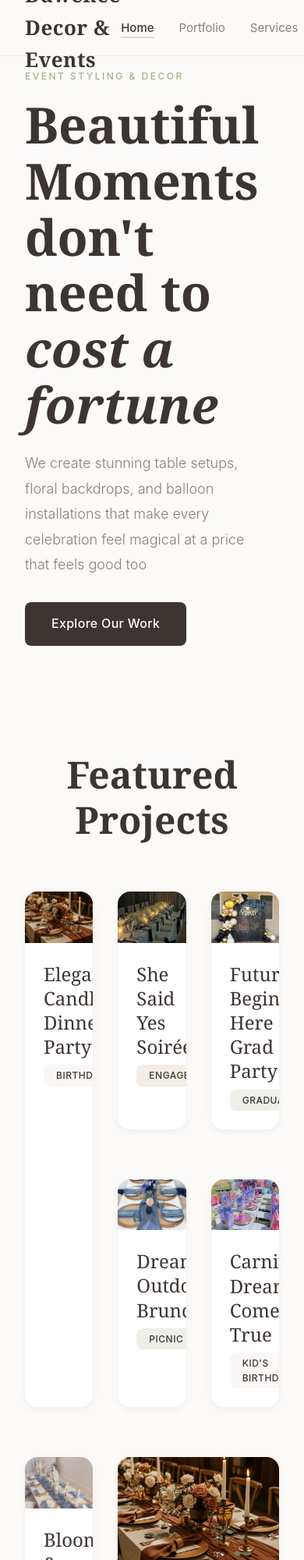
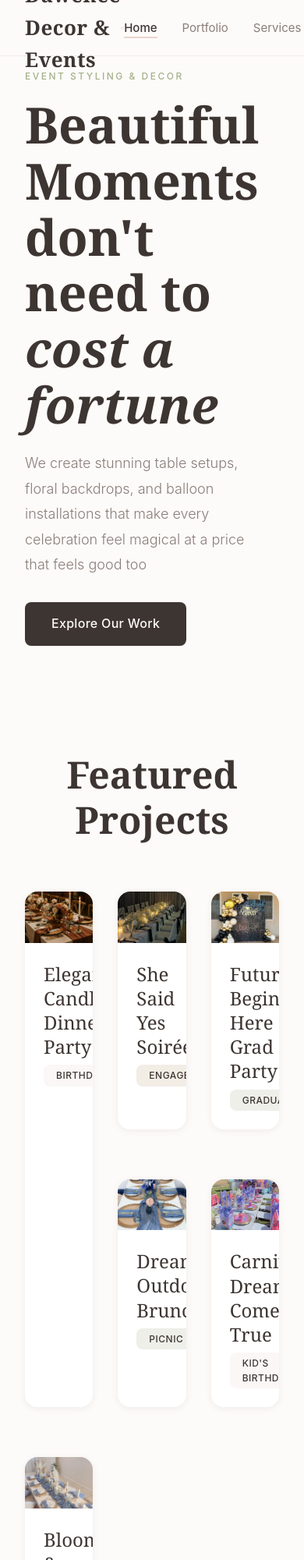
Before and after one commit to edubew/dawenee, a React (Vite) app: page / in a window 390 px wide. Shown: the top 2000 px of the page at 78% size. Built offline with nearby package versions, Linux system fonts and the light colour scheme.

Commit message:
Add mobile menu

```diff
--- a/src/components/Navbar/Navbar.jsx
+++ b/src/components/Navbar/Navbar.jsx
@@ -1,17 +1,43 @@
-import React from "react";
+import React, { useState } from "react";
 import { Link, useLocation } from "react-router-dom";
 import "./Navbar.scss";
 
 function Navbar() {
   const location = useLocation(); //Gets current url path
   const isActive = (path) => location.pathname === path;
+
+  const [mobileMenuOpen, setmobileMenuOpen] = useState(false);
+
+  // Toggle mobile menu
+  const toggleMobileMenu = () => {
+    setmobileMenuOpen(!mobileMenuOpen);
+  };
+
+  // Close menu when Link is clicked
+  const handleLinkClick = () => {
+    setmobileMenuOpen(false);
+  };
+
   return (
     <nav className="navbar">
       <div className="container navbar__inner">
         <Link to="/" className="navbar__logo">
           Dawenee Decor & Events
         </Link>
-        <ul className="navbar__links">
+
+        <button
+          className={`navbar__hamburger ${mobileMenuOpen ? "navbar__hamburger--open" : ""}`}
+          onClick={toggleMobileMenu}
+          aria-label="Toggle menu"
+        >
+          <span></span>
+          <span></span>
+          <span></span>
+        </button>
+
+        <ul
+          className={`navbar__links ${mobileMenuOpen ? "navbar__links--open" : ""}`}
+        >
           <li>
             <Link
               to="/"
@@ -20,6 +46,7 @@ function Navbar() {
                   ? "navbar__link navbar__link--active"
                   : "navbar__link"
               }
+              onClick={handleLinkClick}
             >
               Home
             </Link>
@@ -32,6 +59,7 @@ function Navbar() {
                   ? "navbar__link navbar__link--active"
                   : "navbar__link"
               }
+              onClick={handleLinkClick}
             >
               Portfolio
             </Link>
@@ -44,6 +72,7 @@ function Navbar() {
                   ? "navbar__link navbar__link--active"
                   : "navbar__link"
               }
+              onClick={handleLinkClick}
             >
               Services
             </Link>
@@ -56,24 +85,17 @@ function Navbar() {
                   ? "navbar__link navbar__link--active"
                   : "navbar__link"
               }
+              onClick={handleLinkClick}
             >
               About
             </Link>
           </li>
           <li>
-            {/* <Link
-                to="/details"
-                className={
-                  isActive("/details")
-                    ? "navbar__link navbar__link--active"
-                    : "navbar__link"
-                }
-              >
-                Project Details
-              </Link> */}
-          </li>
-          <li>
-            <Link to="/booking" className="navbar__cta">
+            <Link
+              to="/booking"
+              className="navbar__cta"
+              onClick={handleLinkClick}
+            >
               Book a Consultation
             </Link>
           </li>
--- a/src/data/projects.js
+++ b/src/data/projects.js
@@ -54,14 +54,14 @@ const projects = [
     size: "large",
     categoryColor: "blush",
   },
-  {
-    id: 7,
-    title: "Elegant Candlelit Dinner Party",
-    category: "Birthday",
-    image: dinnerPartyImg,
-    size: "large",
-    categoryColor: "blush",
-  },
+  // {
+  //   id: 7,
+  //   title: "Elegant Candlelit Dinner Party",
+  //   category: "Birthday",
+  //   image: dinnerPartyImg,
+  //   size: "large",
+  //   categoryColor: "blush",
+  // },
 ];
 
 export default projects;
```
